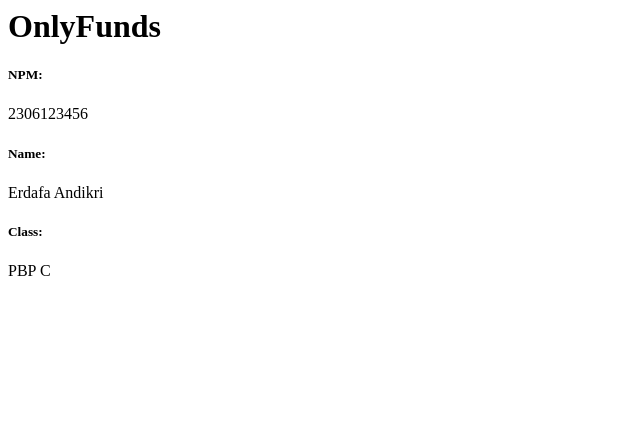
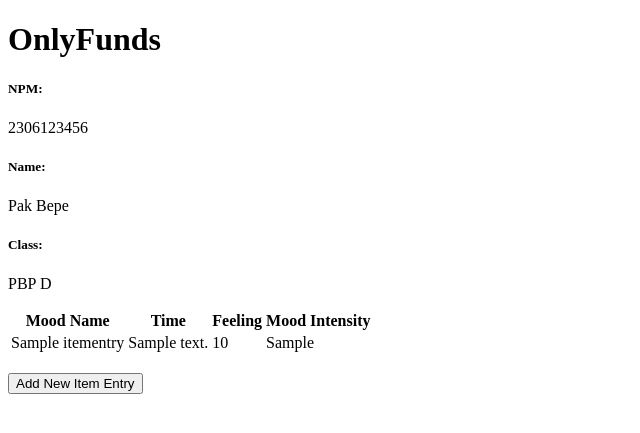
Before and after one commit to dafandikri/onlyfunds, a Django app: page / in a window 1280 px wide. Shown: the top 433 px of the page, without its empty margins (0-640 px from the left). Run offline with Django 5.2, Linux system fonts and the light colour scheme; tables that the repository leaves empty hold one stand-in row (values such as "Sample post").

Commit message:
Refactor models and templates, added forms

```diff
--- a/main/models.py
+++ b/main/models.py
@@ -1,6 +1,8 @@
 from django.db import models
+import uuid
 
-class Item(models.Model):
+class ItemEntry(models.Model):
+    id = models.UUIDField(primary_key=True, default=uuid.uuid4, editable=False)
     name = models.CharField(max_length=255)
     price = models.IntegerField()
     description = models.TextField()
--- a/main/templates/main.html
+++ b/main/templates/main.html
@@ -1,8 +1,42 @@
-<h1>OnlyFunds</h1>
+{% extends 'base.html' %}
+{% block content %}
+    <h1>OnlyFunds</h1>
 
-<h5>NPM: </h5>
-<p>{{ npm }}<p>
-<h5>Name: </h5>
-<p>{{ name }}<p>
-<h5>Class: </h5>
-<p>{{ class }}<p>
+    <h5>NPM: </h5>
+    <p>{{ npm }}<p>
+
+    <h5>Name:</h5>
+    <p>{{ name }}</p>
+
+    <h5>Class:</h5>
+    <p>{{ class }}</p>
+    {% if not item_entries %}
+        <p>Belum ada data item pada OnlyFunds.</p>
+    {% else %}
+        <table>
+            <tr>
+                <th>Mood Name</th>
+                <th>Time</th>
+                <th>Feeling</th>
+                <th>Mood Intensity</th>
+            </tr>
+
+            {% comment %} Berikut cara memperlihatkan data item di bawah baris ini
+            {% endcomment %}
+            {% for item_entry in item_entries %}
+                <tr>
+                    <td>{{item_entry.name}}</td>
+                    <td>{{item_entry.description}}</td>
+                    <td>{{item_entry.price}}</td>
+                    <td>{{item_entry.bank}}</td>
+                </tr>
+            {% endfor %}
+        </table>
+    {% endif %}
+
+    <br />
+
+    <a href="{% url 'main:create_item_entry' %}">
+        <button>Add New Item Entry</button>
+    </a>
+{% endblock content %}
--- a/main/urls.py
+++ b/main/urls.py
@@ -1,8 +1,13 @@
 from django.urls import path
-from main.views import show_main
+from main.views import show_main, create_item_entry, show_xml, show_json, show_xml_by_id, show_json_by_id
 
 app_name = 'main'
 
 urlpatterns = [
     path('', show_main, name='show_main'),
+    path('create-item-entry', create_item_entry, name='create_item_entry'),
+    path('xml/', show_xml, name='show_xml'),
+    path('json/', show_json, name='show_json'),
+    path('xml/<str:id>/', show_xml_by_id, name='show_xml_by_id'),
+    path('json/<str:id>/', show_json_by_id, name='show_json_by_id'),
 ]
--- a/main/views.py
+++ b/main/views.py
@@ -1,10 +1,43 @@
-from django.shortcuts import render
+from django.shortcuts import render, redirect
+from main.forms import ItemEntryForm
+from main.models import ItemEntry
+from django.http import HttpResponse
+from django.core import serializers
 
 def show_main(request):
+    item_entries = ItemEntry.objects.all()
+
     context = {
-        'npm' : '2306123456',
-        'name': 'Erdafa Andikri',
-        'class': 'PBP C'
+        'name': 'Pak Bepe',
+        'class': 'PBP D',
+        'npm': '2306123456',
+        'item_entries': item_entries
     }
 
     return render(request, "main.html", context)
+
+def create_item_entry(request):
+    form = ItemEntryForm(request.POST or None)
+
+    if form.is_valid() and request.method == "POST":
+        form.save()
+        return redirect('main:show_main')
+
+    context = {'form': form}
+    return render(request, "create_item_entry.html", context)
+
+def show_xml(request):
+    data = ItemEntry.objects.all()
+    return HttpResponse(serializers.serialize("xml", data), content_type="application/xml")
+
+def show_json(request):
+    data = ItemEntry.objects.all()
+    return HttpResponse(serializers.serialize("json", data), content_type="application/json")
+
+def show_xml_by_id(request, id):
+    data = ItemEntry.objects.filter(pk=id)
+    return HttpResponse(serializers.serialize("xml", data), content_type="application/xml")
+
+def show_json_by_id(request, id):
+    data = ItemEntry.objects.filter(pk=id)
+    return HttpResponse(serializers.serialize("json", data), content_type="application/json")
--- a/onlyfunds/settings.py
+++ b/onlyfunds/settings.py
@@ -55,7 +55,7 @@ ROOT_URLCONF = 'onlyfunds.urls'
 TEMPLATES = [
     {
         'BACKEND': 'django.template.backends.django.DjangoTemplates',
-        'DIRS': [],
+        'DIRS': [BASE_DIR / 'templates'],
         'APP_DIRS': True,
         'OPTIONS': {
             'context_processors': [
--- /dev/null
+++ b/templates/base.html
@@ -0,0 +1,13 @@
+{% load static %}
+<!DOCTYPE html>
+<html lang="en">
+<head>
+    <meta charset="UTF-8" />
+    <meta name="viewport" content="width=device-width, initial-scale=1.0" />
+    {% block meta %} {% endblock meta %}
+</head>
+
+<body>
+    {% block content %} {% endblock content %}
+</body>
+</html>
```
Also changed, not shown: main/forms.py (added, +7 -0 lines), main/templates/create_item_entry.html (added, +18 -0 lines), main/migrations/0002_alter_item_id.py (added), main/migrations/0003_rename_item_itementry.py (added).
